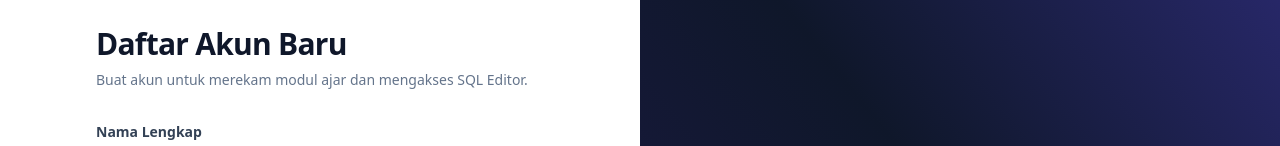
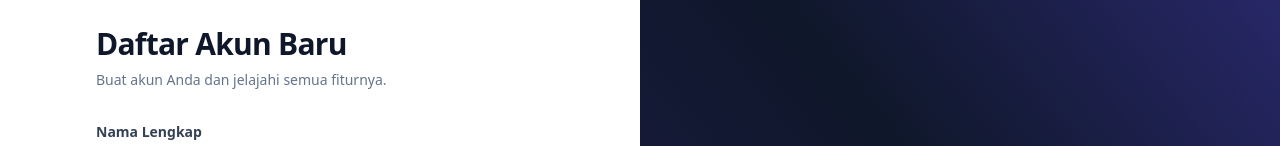
Before and after one commit to CendanaVisual/GuruSTUPA, a website: page register.html in a window 1280 px wide. Shown: the part 175-321 px from the top of the page. Drawn offline with nearby package versions, Linux system fonts and the light colour scheme.

Commit message:
Update register.html

```diff
--- a/register.html
+++ b/register.html
@@ -19,7 +19,7 @@
             </div>
             <div>
                 <h2 class="text-3xl font-extrabold text-slate-900 tracking-tight">Daftar Akun Baru</h2>
-                <p class="mt-2 text-sm text-slate-500">Buat akun untuk merekam modul ajar dan mengakses SQL Editor.</p>
+                <p class="mt-2 text-sm text-slate-500">Buat akun Anda dan jelajahi semua fiturnya.</p>
             </div>
 
             <form id="registerForm" class="space-y-4">
```
